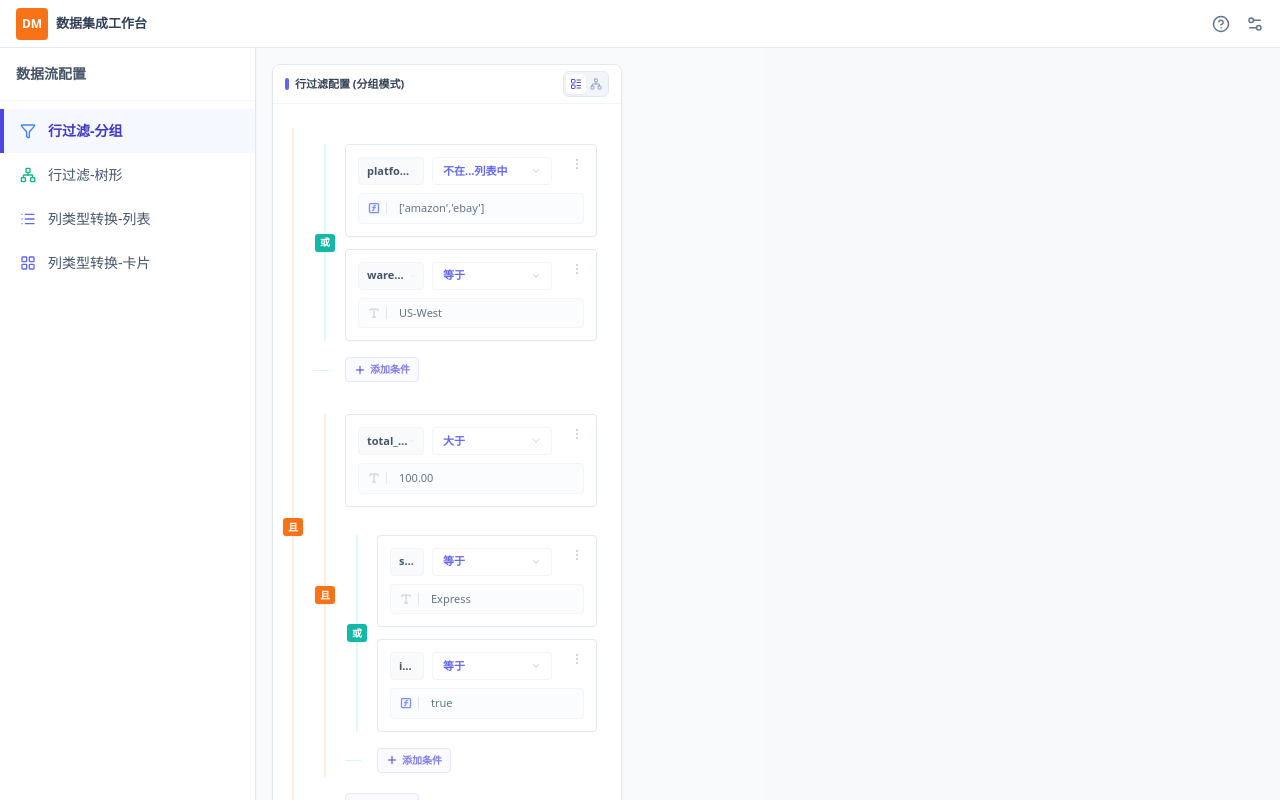
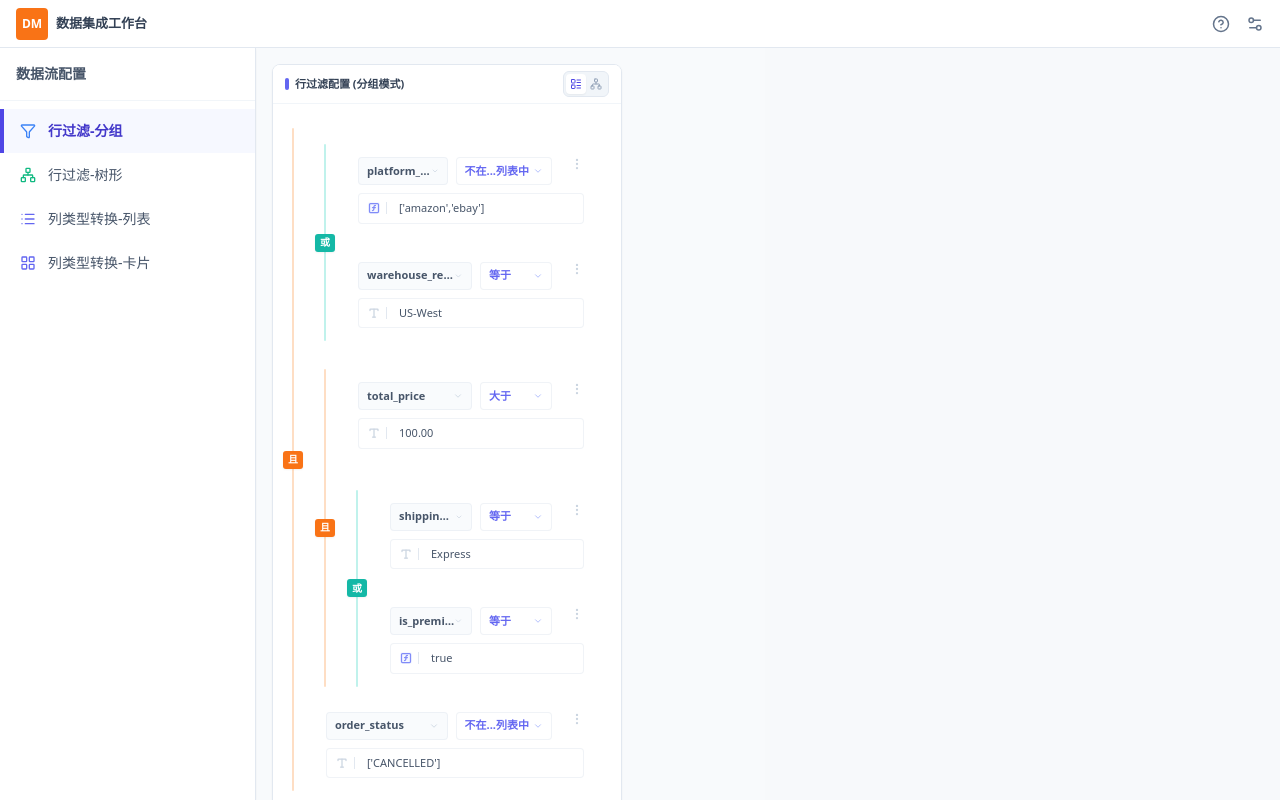
Before and after one commit to Jady891213/DeepPipeline-UI, a React (Vite) app: page / in a window 1280 px wide. Built offline with nearby package versions, Linux system fonts and the light colour scheme.

Commit message:
feat: Enhance row filter UI with new icons and styling
Adds several new icons from `lucide-react` for expanded functionality within the row filter component. Also refines the header styling for better visual clarity and incorporates a subtle text color change for improved readability.

```diff
--- a/components/RowFilter.tsx
+++ b/components/RowFilter.tsx
@@ -9,7 +9,11 @@ import {
   LayoutList,
   Network,
   FunctionSquare,
-  MoreVertical
+  MoreVertical,
+  PlusSquare,
+  Layers,
+  ArrowRightCircle,
+  PlusCircle
 } from 'lucide-react';
 
 type Conjunction = 'AND' | 'OR';
@@ -78,13 +82,15 @@ const RowFilter: React.FC = () => {
   };
 
   return (
-    <div className="flex flex-col h-full bg-white font-sans overflow-hidden">
+    <div className="flex flex-col h-full bg-white font-sans overflow-hidden text-slate-900">
       {/* Header - Compact */}
       <div className="px-3 py-1.5 border-b border-slate-100 flex items-center justify-between shrink-0 bg-white">
-        <h2 className="text-[11px] font-bold text-slate-700 flex items-center gap-1.5">
-          <div className={`w-1 h-3 rounded-full bg-indigo-500`}></div>
-          行过滤配置 (分组模式)
-        </h2>
+        <div className="flex items-center gap-1.5">
+          <div className="w-1 h-3 rounded-full bg-indigo-500"></div>
+          <h2 className="text-[11px] font-bold text-slate-700">
+            行过滤配置 (分组模式)
+          </h2>
+        </div>
 
         <div className="flex bg-slate-100 p-0.5 rounded-md border border-slate-200">
           <button
@@ -118,7 +124,7 @@ const RowFilter: React.FC = () => {
       <div className="p-2.5 bg-slate-50 border-t border-slate-100 flex justify-between items-center shrink-0">
         <span className="text-[10px] text-slate-400 font-medium">逻辑嵌套深度: 3 层</span>
         <div className="flex gap-2">
-          <button className="px-4 py-1 text-[11px] font-bold text-slate-500 hover:text-slate-700">重置</button>
+          <button className="px-4 py-1 text-[11px] font-bold text-slate-500 hover:text-slate-700 transition-colors">重置</button>
           <button className="px-5 py-1 text-[11px] font-bold bg-indigo-600 text-white rounded shadow-sm hover:bg-indigo-700 transition-all">应用配置</button>
         </div>
       </div>
@@ -139,8 +145,9 @@ const GroupNode: React.FC<{ group: Group; depth: number; style: UIStyle; onToggl
   return (
     <div className={`relative ${indentClass}`}>
       <div className="relative">
+        {/* Connector Rail & Switcher - Rail made thicker (w-[2px]) */}
         <div className={`absolute ${railOffset} top-0 bottom-0 flex items-center justify-center w-6`}>
-          <div className={`w-[1px] ${railColorClass} absolute top-0 bottom-0 left-1/2 -translate-x-1/2 rounded-full opacity-30`}></div>
+          <div className={`w-[2px] ${railColorClass} absolute top-0 bottom-0 left-1/2 -translate-x-1/2 rounded-full opacity-30`}></div>
           <button
             onClick={() => onToggle(group.id)}
             className={`z-30 inline-flex items-center justify-center min-w-[20px] px-1 h-[18px] rounded-[3px] text-[10px] font-black shadow-sm transition-all hover:scale-110 active:scale-95 select-none ${buttonColorClass}`}
@@ -149,6 +156,7 @@ const GroupNode: React.FC<{ group: Group; depth: number; style: UIStyle; onToggl
           </button>
         </div>
 
+        {/* Children List */}
         <div className="flex flex-col gap-3">
           {group.children.map((child) => (
             <div key={child.id} className="relative">
@@ -168,41 +176,38 @@ const GroupNode: React.FC<{ group: Group; depth: number; style: UIStyle; onToggl
           ))}
         </div>
       </div>
-
-      <div className="relative flex items-center gap-1 py-1 mt-3">
-         <div className={`absolute ${railOffset} top-1/2 w-4 h-[1px] ${railColorClass} opacity-20`}></div>
-         <button className="flex items-center gap-1 text-[10px] font-bold text-indigo-600/70 hover:text-indigo-600 transition-all bg-indigo-50/30 px-2 py-1 rounded border border-indigo-100 hover:border-indigo-200 hover:shadow-sm">
-           <Plus size={12} strokeWidth={3} />
-           <span>添加条件</span>
-         </button>
-      </div>
     </div>
   );
 };
 
 const ConditionItem: React.FC<{ condition: Condition }> = ({ condition }) => {
   return (
-    <div className="bg-white border border-slate-200 rounded shadow-[0_1px_3px_rgba(0,0,0,0.02)] hover:border-indigo-300 hover:shadow-md transition-all flex flex-col relative group/card">
+    <div className="bg-transparent border border-transparent rounded transition-all flex flex-col relative group/card hover:bg-slate-50/50">
 
-      {/* Action Dropdown - Icon only as requested */}
+      {/* Action Dropdown Trigger - Icon Always Visible */}
       <div className="absolute top-2 right-2 z-40 group/actions">
         <div className="p-1 text-slate-300 hover:text-indigo-600 transition-colors cursor-pointer">
           <MoreVertical size={14} />
         </div>
 
-        <div className="absolute right-0 top-full mt-1 w-32 bg-white border border-slate-100 rounded-lg shadow-2xl py-1 opacity-0 pointer-events-none group-hover/actions:opacity-100 group-hover/actions:pointer-events-auto transition-all scale-95 group-hover/actions:scale-100 origin-top-right z-50">
-          <button className="w-full flex items-center gap-2 px-3 py-1.5 text-[10px] font-bold text-slate-600 hover:bg-indigo-50 hover:text-indigo-600 transition-colors">
-            <Plus size={12} />
-            <span>在此后添加</span>
+        {/* Menu Items: 添加组内条件, 添加组外条件, 转换为子组并添加条件, 删除 */}
+        <div className="absolute right-0 top-full mt-1 w-52 bg-white border border-slate-100 rounded-lg shadow-xl py-1 opacity-0 pointer-events-none group-hover/actions:opacity-100 group-hover/actions:pointer-events-auto transition-all scale-95 group-hover/actions:scale-100 origin-top-right z-50 overflow-hidden">
+          <button className="w-full flex items-center gap-2 px-3 py-1.5 text-[10px] font-bold text-slate-600 hover:bg-indigo-50 hover:text-indigo-600 transition-colors text-left">
+            <PlusCircle size={12} className="shrink-0 text-slate-400" />
+            <span>添加组内条件</span>
           </button>
-          <button className="w-full flex items-center gap-2 px-3 py-1.5 text-[10px] font-bold text-slate-600 hover:bg-indigo-50 hover:text-indigo-600 transition-colors">
-            <Copy size={12} />
-            <span>复制条件</span>
+          <button className="w-full flex items-center gap-2 px-3 py-1.5 text-[10px] font-bold text-slate-600 hover:bg-indigo-50 hover:text-indigo-600 transition-colors text-left">
+            <ArrowRightCircle size={12} className="shrink-0 text-slate-400" />
+            <span>添加组外条件</span>
+          </button>
+          <button className="w-full flex items-center gap-2 px-3 py-1.5 text-[10px] font-bold text-slate-600 hover:bg-indigo-50 hover:text-indigo-600 transition-colors text-left">
+            <Layers size={12} className="shrink-0 text-slate-400" />
+            <span>转换为子组并添加条件</span>
           </button>
           <div className="my-1 border-t border-slate-50" />
-          <button className="w-full flex items-center gap-2 px-3 py-1.5 text-[10px] font-bold text-red-400 hover:bg-red-50 hover:text-red-600 transition-colors">
-            <Trash2 size={12} />
-            <span>删除条件</span>
+          <button className="w-full flex items-center gap-2 px-3 py-1.5 text-[10px] font-bold text-red-400 hover:bg-red-50 hover:text-red-600 transition-colors text-left">
+            <Trash2 size={12} className="shrink-0" />
+            <span>删除</span>
           </button>
         </div>
       </div>
@@ -210,18 +215,18 @@ const ConditionItem: React.FC<{ condition: Condition }> = ({ condition }) => {
       {/* Row 1: Field Selection & Operator */}
       <div className="flex items-center gap-2 px-3 pt-3 pb-2">
         {/* Field Selection */}
-        <div className="flex-1 min-w-0 h-7 flex items-center px-2 bg-slate-50 border border-slate-100 rounded text-[11px] font-bold text-slate-600 truncate cursor-pointer hover:border-indigo-300 transition-all group/field">
+        <div className="flex-1 min-w-0 h-7 flex items-center px-2 bg-slate-100/40 border border-slate-200/50 rounded text-[11px] font-bold text-slate-600 truncate cursor-pointer hover:border-indigo-300 hover:bg-white transition-all group/field">
           <span className="truncate">{condition.field}</span>
           <ChevronDown size={10} className="ml-auto text-slate-300 group-hover/field:text-indigo-500" />
         </div>
 
-        {/* Operator Select */}
-        <div className="shrink-0 min-w-[120px] h-7 flex items-center justify-between px-2.5 border border-slate-100 rounded text-[11px] font-bold text-indigo-500 bg-white hover:border-indigo-300 transition-all cursor-pointer group/op">
-          <span className="truncate mr-2">{condition.operator}</span>
-          <ChevronDown size={10} className="text-indigo-300 group-hover/op:text-indigo-500" />
+        {/* Operator Select - Narrowed to 60% (~72px) */}
+        <div className="shrink-0 min-w-[72px] h-7 flex items-center justify-between px-2 border border-slate-200/50 rounded text-[11px] font-bold text-indigo-500 bg-white hover:border-indigo-300 transition-all cursor-pointer group/op">
+          <span className="truncate mr-1">{condition.operator}</span>
+          <ChevronDown size={10} className="text-indigo-300 group-hover/op:text-indigo-500 shrink-0" />
         </div>
 
-        {/* Space reserved for action button */}
+        {/* Placeholder for menu icon */}
         <div className="w-6 shrink-0" />
       </div>
 
@@ -240,7 +245,7 @@ const ConditionItem: React.FC<{ condition: Condition }> = ({ condition }) => {
             type="text"
             placeholder="输入匹配值..."
             defaultValue={condition.value}
-            className="w-full text-[11px] pl-10 pr-3 py-1.5 rounded border border-slate-100 bg-slate-50/50 focus:bg-white focus:border-indigo-300 focus:ring-1 focus:ring-indigo-100 outline-none transition-all placeholder:text-slate-300 text-slate-500 font-medium"
+            className="w-full text-[11px] pl-10 pr-3 py-1.5 rounded border border-slate-200/50 bg-white focus:border-indigo-300 focus:ring-1 focus:ring-indigo-100 outline-none transition-all placeholder:text-slate-300 text-slate-600 font-medium"
           />
         </div>
       </div>
```
